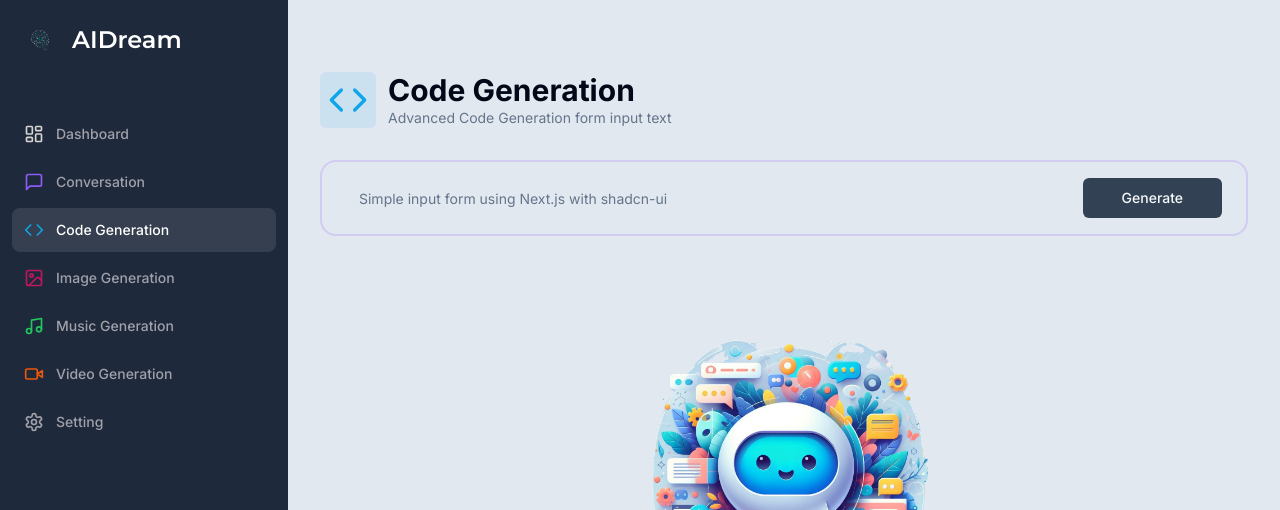
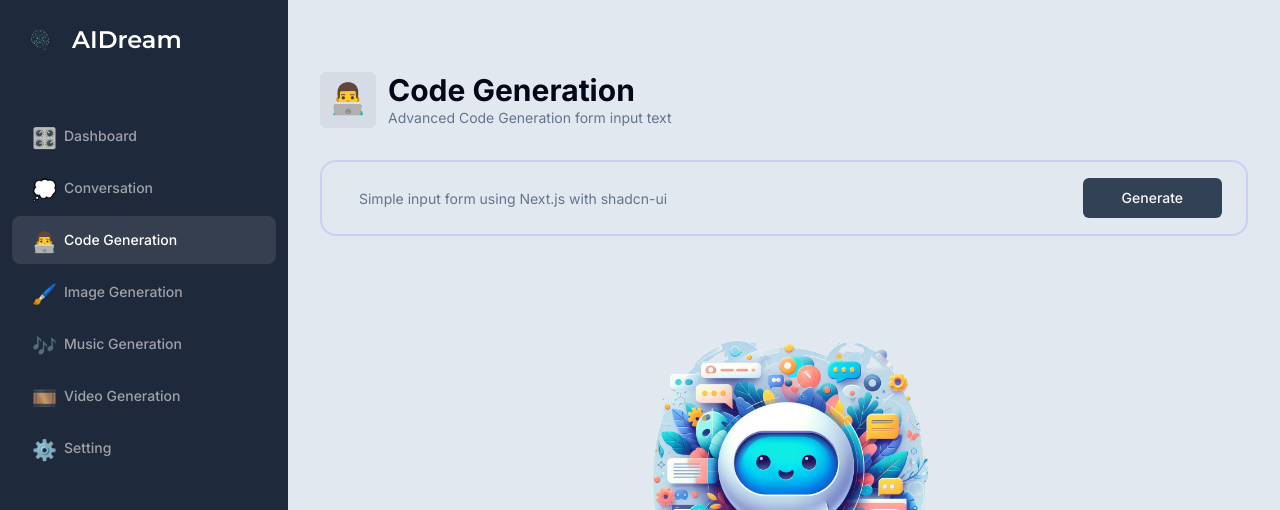
Before and after one commit to MEClouds/AIDream, a Next.js app: page /code in a window 1280 px wide. Shown: the top 510 px of the page. Built offline with nearby package versions, Linux system fonts and the light colour scheme; no server answers.

Commit message:
enhance ui -and add readme

```diff
--- a/app/(dashboard)/(routes)/code/page.tsx
+++ b/app/(dashboard)/(routes)/code/page.tsx
@@ -1,6 +1,5 @@
 "use client";
 import Heading from "@/components/Heading";
-import { Code } from "lucide-react";
 import React from "react";
 
 import * as z from "zod";
@@ -24,7 +23,14 @@ const CodePage = () => {
   const ProModal = useProModal();
   const router = useRouter();
   const { messages, input, isLoading, error, handleInputChange, handleSubmit } =
-    useChat({ api: "/api/code" });
+    useChat({
+      api: "/api/code",
+      onResponse(response) {
+        if (response.status === 403) {
+          ProModal.onOpen();
+        }
+      },
+    });
 
   const onSubmit = async (
     values: z.infer<typeof formSchema>,
@@ -32,12 +38,8 @@ const CodePage = () => {
   ) => {
     try {
       formSchema.parse(values);
-
       //Send user message to OpenAI using the useChat hook
       handleSubmit(e);
-      if (error?.message.includes("Your free trial has expired.")) {
-        ProModal.onOpen();
-      }
     } catch (error) {
       if (error instanceof ZodError) {
         // Handle Zod validation errors
@@ -56,9 +58,8 @@ const CodePage = () => {
       <Heading
         title="Code Generation"
         description="Advanced Code Generation form input text"
-        icon={Code}
-        iconColor="text-sky-500"
-        bgColor="bg-sky-500/10"
+        emj="👨‍💻"
+        bgColor="bg-gray-500/10"
       />
       <div className="px-4 lg:px-8">
         {/* Form for code generation */}
@@ -91,7 +92,7 @@ const CodePage = () => {
           </Button>
         </form>
         {/* Section for displaying generated code and messages */}
-        <div className="space-y-4 mt-4">
+        <div className="space-y-2 mt-4">
           {isLoading && (
             <div className="p-8 rounded-lg w-full flex items-center bg-muted justify-center">
               <Loader />
@@ -100,7 +101,7 @@ const CodePage = () => {
           {messages.length === 0 && !isLoading && (
             <Empty label="There is no code generated here" />
           )}
-          <div className="flex flex-col-reverse gap-y-r">
+          <div className="flex flex-col-reverse gap-y-r ">
             {/* Displaying user and bot messages with generated code */}
             {messages.map((message) => (
               <div
@@ -113,12 +114,12 @@ const CodePage = () => {
                 )}
               >
                 {message.role === "user" ? <UserAvatar /> : <BotAvatar />}
-                <div id="response">
+
                 {/* Displaying generated code using ReactMarkdown */}
                 <ReactMarkdown
                   components={{
                     pre: ({ node, ...props }) => (
-                        <div className="overflow-auto w-full m-y bg-cyan-800/10 p-3 rounded-lg">
+                      <div className="overflow-auto  m-y bg-cyan-800/10 p-3 rounded-lg">
                         <pre {...props} />
                       </div>
                     ),
@@ -133,7 +134,6 @@ const CodePage = () => {
                 >
                   {message.content}
                 </ReactMarkdown>
-                </div>
               </div>
             ))}
           </div>
--- a/app/(dashboard)/(routes)/dashboard/page.tsx
+++ b/app/(dashboard)/(routes)/dashboard/page.tsx
@@ -1,52 +1,46 @@
 "use client";
 import { Card } from "@/components/ui/card";
 import { cn } from "@/lib/utils";
-import {
-  ArrowRight,
-  Code,
-  ImageIcon,
-  MessageSquare,
-  Music,
-  Video,
-} from "lucide-react";
+import { ArrowRight } from "lucide-react";
 import { useRouter } from "next/navigation";
 import React from "react";
 
 const tools = [
   {
     label: "Conversation",
-    icon: MessageSquare,
+    emj: "💭",
     color: "text-violet-500",
-    bgColor: "bg-violet-500/10",
+    bgColor: "bg-gray-500/10",
     href: "/conversation",
   },
   {
-    label: "code",
-    icon: Code,
-    color: "text-cyan-500",
-    bgColor: "bg-cyan-500/10",
+    label: "code Generation",
+    emj: "👨‍💻",
+    color: "text-gray-500",
+    bgColor: "bg-gray-500/10",
     href: "/code",
   },
   {
     label: "Image Generation",
-    icon: ImageIcon,
+    emj: "🖌️",
     color: "text-pink-500",
-    bgColor: "bg-pink-500/10",
+    bgColor: "bg-gray-500/10",
     href: "/image",
   },
   {
     label: "Music Generation",
-    icon: Music,
+    emj: "🎶",
     color: "text-green-500",
-    bgColor: "bg-green-500/10",
+    bgColor: "bg-gray-500/10",
     href: "/music",
   },
 
   {
     label: "Video Generation",
-    icon: Video,
+    emj: "🎞️",
+
     color: "text-orange-500",
-    bgColor: "bg-orange-500/10",
+    bgColor: "bg-gray-500/10",
     href: "/video",
   },
 ];
@@ -74,7 +68,7 @@ const DashboardPage = () => {
           >
             <div className="flex items-center gap-x-4">
               <div className={cn("p-2  w-fit rounded-md ", tool.bgColor)}>
-                <tool.icon className={cn("w-8 h-8", tool.color)} />
+                <div className="w-8 h-8 text-2xl text-center">{tool.emj}</div>
               </div>
               <div className="font-semibold">{tool.label}</div>
             </div>
--- a/app/(dashboard)/(routes)/image/page.tsx
+++ b/app/(dashboard)/(routes)/image/page.tsx
@@ -13,11 +13,9 @@ import { Button } from "@/components/ui/button";
 import axios from "axios";
 import { useRouter } from "next/navigation";
 import { Empty } from "@/components/empty";
-import OpenAI from "openai";
+
 import Loader from "@/components/loader";
-import { cn } from "@/lib/utils";
-import UserAvatar from "@/components/user-avatar";
-import BotAvatar from "@/components/bot-avatar";
+
 import { Select, SelectContent, SelectItem } from "@/components/ui/select";
 import { SelectTrigger, SelectValue } from "@radix-ui/react-select";
 import { Card, CardFooter } from "@/components/ui/card";
@@ -68,9 +66,8 @@ const ImagePage = () => {
       <Heading
         title="Image Generation"
         description="Prompt to Image"
-        icon={ImageIcon}
-        iconColor="text-pink-500"
-        bgColor="bg-pink-500/10"
+        emj="🖌️"
+        bgColor="bg-gray-500/10"
       />
       <div className="px-4 lg:px-8">
         <div>
--- a/app/(dashboard)/(routes)/settings/page.tsx
+++ b/app/(dashboard)/(routes)/settings/page.tsx
@@ -11,9 +11,8 @@ const SettingPage = async () => {
       <Heading
         title="Settings"
         description="Mange account settings."
-        icon={Settings}
-        iconColor="text-white-600"
-        bgColor="bg=white-600/10"
+        emj="⚙️"
+        bgColor="bg-gray-500/10"
       />
       <div className="px-4 lg:px-8 space-y-3 ">
         <div className="text-muted-forground text-sm">
--- a/components/Heading.tsx
+++ b/components/Heading.tsx
@@ -1,24 +1,17 @@
 import { cn } from "@/lib/utils";
-import { LucideIcon } from "lucide-react";
 import React from "react";
 interface HeadingProps {
   title: string;
   description: string;
-  icon: LucideIcon;
-  iconColor?: string;
+  emj: string;
+
   bgColor?: string;
 }
-const Heading = ({
-  title,
-  description,
-  icon: Icon,
-  iconColor,
-  bgColor,
-}: HeadingProps) => {
+const Heading = ({ title, description, emj, bgColor }: HeadingProps) => {
   return (
     <div className="px-4 lg:px-8 flex items-center gap-x-3 mb-8">
       <div className={cn("p-2 w-fit rounded-md", bgColor)}>
-        <Icon className={cn("w-10 h-10", iconColor)} />
+        <div className="w-10 h-10 text-3xl text-center">{emj}</div>
       </div>
       <div>
         <h2 className="text-3xl font-bold">{title}</h2>
--- a/components/Sidebar.tsx
+++ b/components/Sidebar.tsx
@@ -1,15 +1,5 @@
 "use client";
 import { cn } from "@/lib/utils";
-import {
-  Code,
-  ImageIcon,
-  LayoutDashboard,
-  MessageSquare,
-  Music,
-  MusicIcon,
-  Settings,
-  VideoIcon,
-} from "lucide-react";
 import { Montserrat } from "next/font/google";
 import Image from "next/image";
 import Link from "next/link";
@@ -21,44 +11,44 @@ const montserrat = Montserrat({ weight: "600", subsets: ["latin"] });
 const routes = [
   {
     label: "Dashboard",
-    icon: LayoutDashboard,
+    emj: "🎛️",
     href: "/dashboard",
     color: "text-stone-300",
   },
   {
     label: "Conversation",
-    icon: MessageSquare,
+    emj: "💭",
     href: "/conversation",
     color: "text-violet-500",
   },
   {
     label: "Code Generation",
-    icon: Code,
+    emj: "👨‍💻",
     href: "/code",
     color: "text-sky-500",
   },
   {
     label: "Image Generation",
-    icon: ImageIcon,
+    emj: "🖌️",
     href: "/image",
     color: "text-pink-700",
   },
   {
     label: "Music Generation",
-    icon: Music,
+    emj: "🎶",
     href: "/music",
     color: "text-green-500",
   },
   {
     label: "Video Generation",
-    icon: VideoIcon,
+    emj: "🎞️",
     href: "/video",
     color: "text-orange-600",
   },
 
   {
     label: "Setting",
-    icon: Settings,
+    emj: "⚙️",
     href: "/settings",
     // color: "text-white-500",
   },
@@ -98,7 +88,9 @@ const Sidebar = ({
               key={route.href}
             >
               <div className="flex items-center flex-1">
-                <route.icon className={cn("h-5 w-5 mr-3", route.color)} />
+                <div className={"h-6 w-6 mx-2 text-center text-xl"}>
+                  {route.emj}
+                </div>
                 {route.label}
               </div>
             </Link>
--- a/components/bot-avatar.tsx
+++ b/components/bot-avatar.tsx
@@ -3,7 +3,7 @@ import { Avatar, AvatarImage } from "./ui/avatar";
 
 const BotAvatar = () => {
   return (
-    <Avatar className=" h-14 w-14 bg-white">
+    <Avatar className=" h-8 w-8 bg-white">
       <AvatarImage className="p-1" src="/logo.png" />
     </Avatar>
   );
--- a/components/pro-modal.tsx
+++ b/components/pro-modal.tsx
@@ -9,53 +9,49 @@ import {
 import { DialogTitle } from "@radix-ui/react-dialog";
 import { useProModal } from "@/hooks/use-pro-modal";
 import { Badge } from "./ui/badge";
-import {
-  ArrowRight,
-  Check,
-  Code,
-  ImageIcon,
-  MessageSquare,
-  Music,
-  Video,
-  Zap,
-} from "lucide-react";
+import { Check, Zap } from "lucide-react";
 import { Card } from "./ui/card";
 import { cn } from "@/lib/utils";
 import { Button } from "./ui/button";
 import axios from "axios";
 import toast from "react-hot-toast";
-
 const tools = [
   {
     label: "Conversation",
-    icon: MessageSquare,
+    emj: "💭",
     color: "text-violet-500",
-    bgColor: "bg-violet-500/10",
+    bgColor: "bg-gray-500/10",
+    href: "/conversation",
   },
   {
-    label: "code",
-    icon: Code,
-    color: "text-cyan-500",
-    bgColor: "bg-cyan-500/10",
+    label: "code Generation",
+    emj: "👨‍💻",
+    color: "text-gray-500",
+    bgColor: "bg-gray-500/10",
+    href: "/code",
   },
   {
     label: "Image Generation",
-    icon: ImageIcon,
+    emj: "🖌️",
     color: "text-pink-500",
-    bgColor: "bg-pink-500/10",
+    bgColor: "bg-gray-500/10",
+    href: "/image",
   },
   {
     label: "Music Generation",
-    icon: Music,
+    emj: "🎶",
     color: "text-green-500",
-    bgColor: "bg-green-500/10",
+    bgColor: "bg-gray-500/10",
+    href: "/music",
   },
 
   {
     label: "Video Generation",
-    icon: Video,
+    emj: "🎞️",
+
     color: "text-orange-500",
-    bgColor: "bg-orange-500/10",
+    bgColor: "bg-gray-500/10",
+    href: "/video",
   },
 ];
 const ProModal = () => {
@@ -93,7 +89,7 @@ const ProModal = () => {
               >
                 <div className="flex items-center gap-x-3 ">
                   <div className={cn("p-2 w-fit rounded-md", tool.bgColor)}>
-                    <tool.icon className={cn("w-5 h-5", tool.color)} />
+                    <div className="w-5 h-5 text-l">{tool.emj}</div>
                   </div>
                   <div className=" font-semibold text-sm">{tool.label}</div>
                 </div>
```
Also changed, not shown: app/(dashboard)/(routes)/conversation/page.tsx (+12 -12 lines), app/(dashboard)/(routes)/music/page.tsx (+4 -6 lines), app/(dashboard)/(routes)/video/page.tsx (+4 -6 lines), components/ui/sheet.tsx (+25 -25 lines), 1 other file (tests, documents, lock files or other folders). Lines whose indentation alone changed are shown as unchanged.
